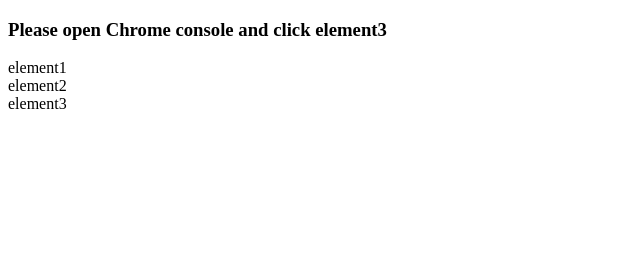
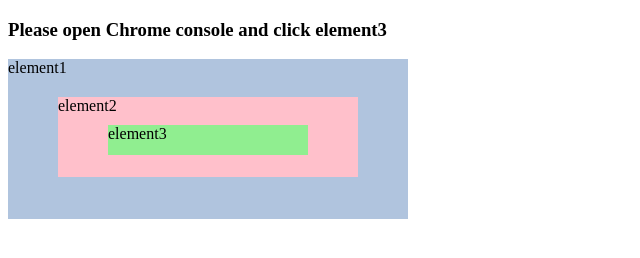
Before and after one commit to mikulgohil/examples, a plain HTML site: page event/event.html in a window 1280 px wide. Shown: the whole page, without its empty margins (0-640 px from the left). Drawn offline with Linux system fonts and the light colour scheme.

Commit message:
Style added

```diff
--- a/event/event.html
+++ b/event/event.html
@@ -10,7 +10,31 @@
         <meta name="description" content="">
 
         <style type="text/css">
+			.element1 {
+  background-color: #b0c4de;
+  height: 160px;
+  width: 400px;
+  cursor: pointer;
+}
 
+.element2 {
+  background-color: pink;
+  height: 80px;
+  width: 300px;
+  position: relative;
+  top: 20px;
+  left: 50px;
+
+}
+
+.element3 {
+  background-color: lightgreen;
+  height: 30px;
+  width: 200px;
+  position: relative;
+  top: 10px;
+  left: 50px;
+}
         </style>
 
         <!-- Place favicon.ico and apple-touch-icon.png in the root directory -->
```
